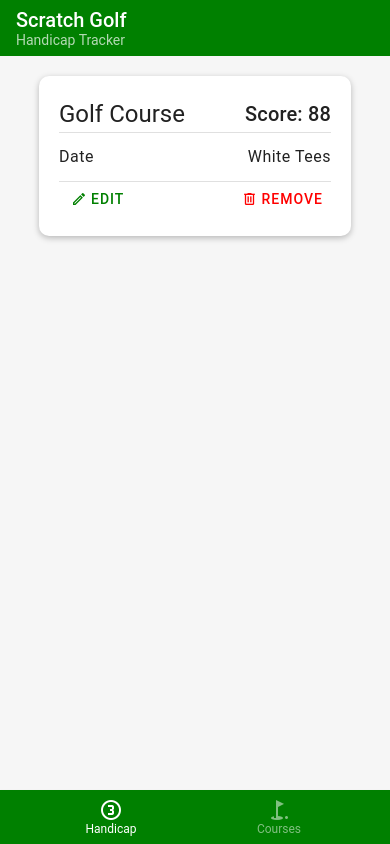
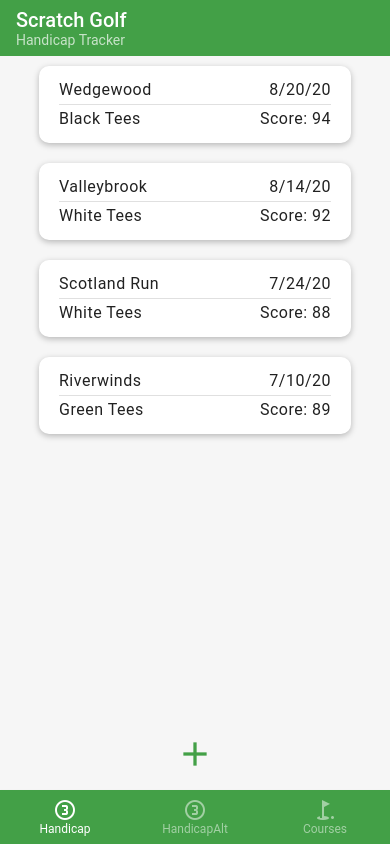
Before and after one commit to mattgills/golf_handicap_react_native, a React Native app: screen / in a window 390 px wide. Built offline with nearby package versions, Linux system fonts and the light colour scheme.

Commit message:
Modifies cards to be smaller, will test the ease of use to edit / delete in a modal.  Added alternative view with list items, which may be easier to use.  However, it doesn't look as nice.

```diff
--- a/App.js
+++ b/App.js
@@ -1,5 +1,5 @@
 import React from 'react';
-import { DefaultTheme, Provider as PaperProvider, Button } from 'react-native-paper';
+import { DefaultTheme, Provider as PaperProvider, Colors } from 'react-native-paper';
 import { StyleSheet, Text, View } from 'react-native';
 
 import Header from './components/Header';
@@ -18,7 +18,7 @@ const theme = {
   ...DefaultTheme,
   colors: {
     ...DefaultTheme.colors,
-    primary: 'green',
+    primary: Colors.green600,
     //accent: 'yellow'
   }
 };
--- a/components/GolfRoundCard.js
+++ b/components/GolfRoundCard.js
@@ -1,21 +1,25 @@
 import * as React from 'react';
-import { View, StyleSheet } from 'react-native';
-import { Title, Subheading, Headline, Divider, Button } from 'react-native-paper';
+import { View, TouchableOpacity, StyleSheet } from 'react-native';
+import { Subheading, Divider } from 'react-native-paper';
 
 import Card from '../components/Card';
 
 const GolfRoundCard = props => (
-    <Card style={{...styles.cardContainer, ...props.style}}>
+    <TouchableOpacity
+        style={{...props.style}}
+        onPress={() => console.log('Edit Modal')}
+    >
+        <Card style={styles.cardContainer}>
             <View style={styles.cardHeader}>
-            <Headline>Golf Course</Headline>
-            <Title>Score: 88</Title>
+                <Subheading>{props.name}</Subheading>
+                <Subheading>{props.date}</Subheading>
             </View>
             <Divider />
             <View style={styles.cardBody}>
-            <Subheading>Date</Subheading>
-            <Subheading>White Tees</Subheading>
+                <Subheading>{props.tees} Tees</Subheading>
+                <Subheading>Score: {props.score}</Subheading>
             </View>
-        <Divider />
+            {/* <Divider />
             <View style={styles.cardActions}>
             <Button
             icon="pencil-outline"
@@ -32,13 +36,14 @@ const GolfRoundCard = props => (
             >
             Remove
             </Button>
-        </View>
+        </View> */}
         </Card>
+    </TouchableOpacity>
 );
 
 const styles = StyleSheet.create({
     cardContainer: {
-        //marginVertical: 10
+        paddingVertical: 10
     },
     cardHeader: {
         flexDirection: 'row',
@@ -46,7 +51,7 @@ const styles = StyleSheet.create({
         justifyContent: 'space-between'
     },
     cardBody: {
-        marginVertical: 10,
+        //marginTop:10,
         flexDirection: 'row',
         alignItems: 'center',
         justifyContent: 'space-between'
--- a/components/ScreenContainerWithFooterNav.js
+++ b/components/ScreenContainerWithFooterNav.js
@@ -2,8 +2,11 @@ import * as React from 'react';
 import { BottomNavigation, Text } from 'react-native-paper';
 
 import HandicapScreen from '../screens/HandicapScreen';
+import HandicapScreenAlt from '../screens/HandicapScreenAlt';
 
 const HandicapRoute = () => <HandicapScreen/>;
+
+const HandicapAltRoute = () => <HandicapScreenAlt/>;
 
 const CourseRoute = () => <Text>Course Data</Text>;
 
@@ -11,11 +14,13 @@ const ScreenContainerWithFooterNav = () => {
   const [index, setIndex] = React.useState(0);
   const [routes] = React.useState([
     { key: 'handicap', title: 'Handicap', icon: 'numeric-3-circle-outline' },
+    { key: 'handicapalt', title: 'HandicapAlt', icon: 'numeric-3-circle-outline' },
     { key: 'courses', title: 'Courses', icon: 'golf' },
   ]);
 
   const renderScene = BottomNavigation.SceneMap({
     handicap: HandicapRoute,
+    handicapalt: HandicapAltRoute,
     courses: CourseRoute,
   });
 
--- a/package.json
+++ b/package.json
@@ -14,6 +14,7 @@
     "react-dom": "~16.11.0",
     "react-native": "https://github.com/expo/react-native/archive/sdk-38.0.2.tar.gz",
     "react-native-paper": "^4.0.1",
+    "react-native-swipeable-row": "^0.8.1",
     "react-native-web": "~0.11.7"
   },
   "devDependencies": {
--- /dev/null
+++ b/rounds.js
@@ -0,0 +1,43 @@
+const { NativeModules } = require("react-native");
+module.exports = [
+    {
+        id: '1',
+        name: 'Wedgewood',
+        holes: 18,
+        slope: 130,
+        rating: 71.1,
+        tees: 'Black',
+        date: '8/20/20',
+        score: 94
+    },
+    {
+        id: '2',
+        name: 'Valleybrook',
+        holes: 18,
+        slope: 128,
+        rating: 69.7,
+        tees: 'White',
+        date: '8/14/20',
+        score: 92
+    },
+    {
+        id: '3',
+        name: 'Scotland Run',
+        holes: 18,
+        slope: 135,
+        rating: 72.4,
+        tees: 'White',
+        date: '7/24/20',
+        score: 88
+    },
+    {
+        id: '4',
+        name: 'Riverwinds',
+        holes: 18,
+        slope: 132,
+        rating: 72.1,
+        tees: 'Green',
+        date: '7/10/20',
+        score: 89
+    }
+]
--- a/screens/HandicapScreen.js
+++ b/screens/HandicapScreen.js
@@ -1,32 +1,60 @@
 import React from 'react';
-import { View, StyleSheet } from 'react-native';
-import { Button } from 'react-native-paper';
+import { View, ScrollView, StyleSheet } from 'react-native';
+import { IconButton, Colors } from 'react-native-paper';
 
-import Card from '../components/Card';
 import GolfRoundCard from '../components/GolfRoundCard';
+import golfRounds from '../rounds';
 
 const HandicapScreen = props => {
+    const golfRoundCardArr = golfRounds.map(round => {
+        return (
+            <GolfRoundCard
+                key={round.id}
+                style={styles.card}
+                name={round.name}
+                date={round.date}
+                tees={round.tees}
+                score={round.score}
+            />
+        );
+    });
+
     return (
-        <View style={styles.container}>
-            <GolfRoundCard style={styles.card}/>
-            {/* <View style={styles.buttonContainer}>
-                <Button icon="camera" mode="contained" onPress={() => console.log('Pressed')}>
-                    Press me
-                </Button>
-            </View> */}
+        <View style={styles.screen}>
+            <View style={{height: '90%'}}>
+                <ScrollView contentContainerStyle={styles.cardContainer}>
+                    {golfRoundCardArr}
+                </ScrollView>
+            </View>
+
+            <View style={styles.buttonContainer}>
+                <IconButton
+                    color={Colors.green600}
+                    icon="plus"
+                    size={40}
+                    onPress={() => console.log('Pressed')}
+                />
+            </View>
         </View>
 
     );
 };
 
 const styles = StyleSheet.create({
-    container: {
-        alignItems: 'center',
-        justifyContent: 'space-evenly',
-        marginVertical: 20
+    screen: {
+        flex: 1
+    },
+    cardContainer: {
+        alignItems: 'center'
     },
     card: {
+        marginVertical: 10,
         width: '80%'
+    },
+    buttonContainer: {
+        alignSelf: 'center',
+        position: 'absolute',
+        bottom: 0
     }
 });
 
--- /dev/null
+++ b/screens/HandicapScreenAlt.js
@@ -0,0 +1,86 @@
+import React from 'react';
+import { View, ScrollView, StyleSheet } from 'react-native';
+import { List, Divider, Text, IconButton, Colors } from 'react-native-paper';
+
+const HandicapScreenAlt = props => {
+    return (
+        <View style={styles.screen}>
+            <View style={{height: '90%'}}>
+                <ScrollView>
+                    <Divider/>
+                    <List.Item
+                        title={"Golf Course Name"}
+                        description={props => <Text>White Tees{'\n'}Date</Text>}
+                        right={props => <List.Subheader style={{fontSize: 18}}>Score: 88</List.Subheader>}
+                    />
+                    <Divider/>
+                    <List.Item
+                        title={"Golf Course Name"}
+                        description={props => <Text>White Tees{'\n'}Date</Text>}
+                        right={props => <List.Subheader style={{fontSize: 18}}>Score: 88</List.Subheader>}
+                    />
+                    <List.Item
+                        title={"Golf Course Name"}
+                        description={props => <Text>White Tees{'\n'}Date</Text>}
+                        right={props => <List.Subheader style={{fontSize: 18}}>Score: 88</List.Subheader>}
+                    />
+                    <List.Item
+                        title={"Golf Course Name"}
+                        description={props => <Text>White Tees{'\n'}Date</Text>}
+                        right={props => <List.Subheader style={{fontSize: 18}}>Score: 88</List.Subheader>}
+                    />
+                    <List.Item
+                        title={"Golf Course Name"}
+                        description={props => <Text>White Tees{'\n'}Date</Text>}
+                        right={props => <List.Subheader style={{fontSize: 18}}>Score: 88</List.Subheader>}
+                    />
+                    <List.Item
+                        title={"Golf Course Name"}
+                        description={props => <Text>White Tees{'\n'}Date</Text>}
+                        right={props => <List.Subheader style={{fontSize: 18}}>Score: 88</List.Subheader>}
+                    />
+                    <List.Item
+                        title={"Golf Course Name"}
+                        description={props => <Text>White Tees{'\n'}Date</Text>}
+                        right={props => <List.Subheader style={{fontSize: 18}}>Score: 88</List.Subheader>}
+                    />
+                    <List.Item
+                        title={"Golf Course Name"}
+                        description={props => <Text>White Tees{'\n'}Date</Text>}
+                        right={props => <List.Subheader style={{fontSize: 18}}>Score: 88</List.Subheader>}
+                    />
+                </ScrollView>
+            </View>
+
+            <View style={styles.buttonContainer}>
+                <IconButton
+                    color={Colors.green600}
+                    icon="plus"
+                    size={40}
+                    onPress={() => console.log('Pressed')}
+                />
+            </View>
+        </View>
+
+    );
+};
+
+const styles = StyleSheet.create({
+    screen: {
+        flex: 1
+    },
+    cardContainer: {
+        alignItems: 'center'
+    },
+    card: {
+        marginVertical: 10,
+        width: '80%'
+    },
+    buttonContainer: {
+        alignSelf: 'center',
+        position: 'absolute',
+        bottom: 0
+    }
+});
+
+export default HandicapScreenAlt;
```
Also changed, not shown: 1 other file (tests, documents, lock files or other folders). Lines whose indentation alone changed are shown as unchanged.
